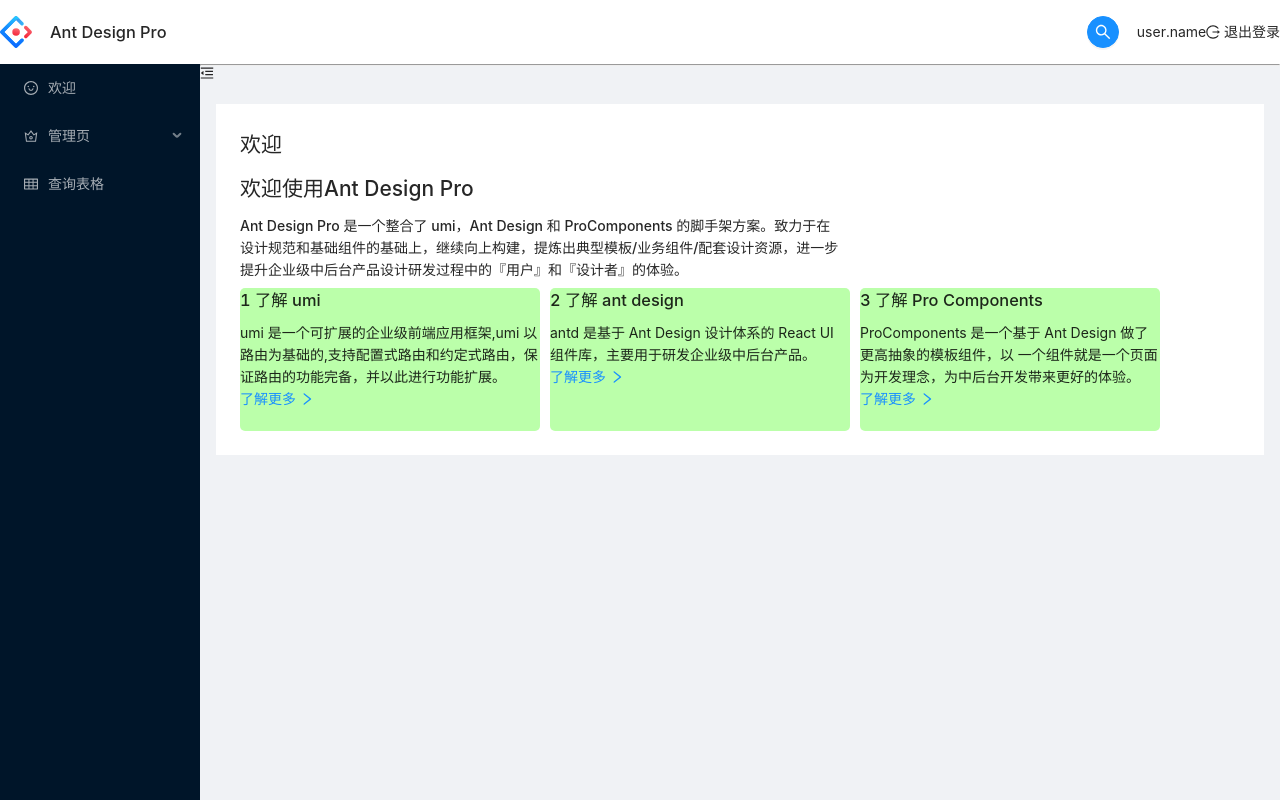
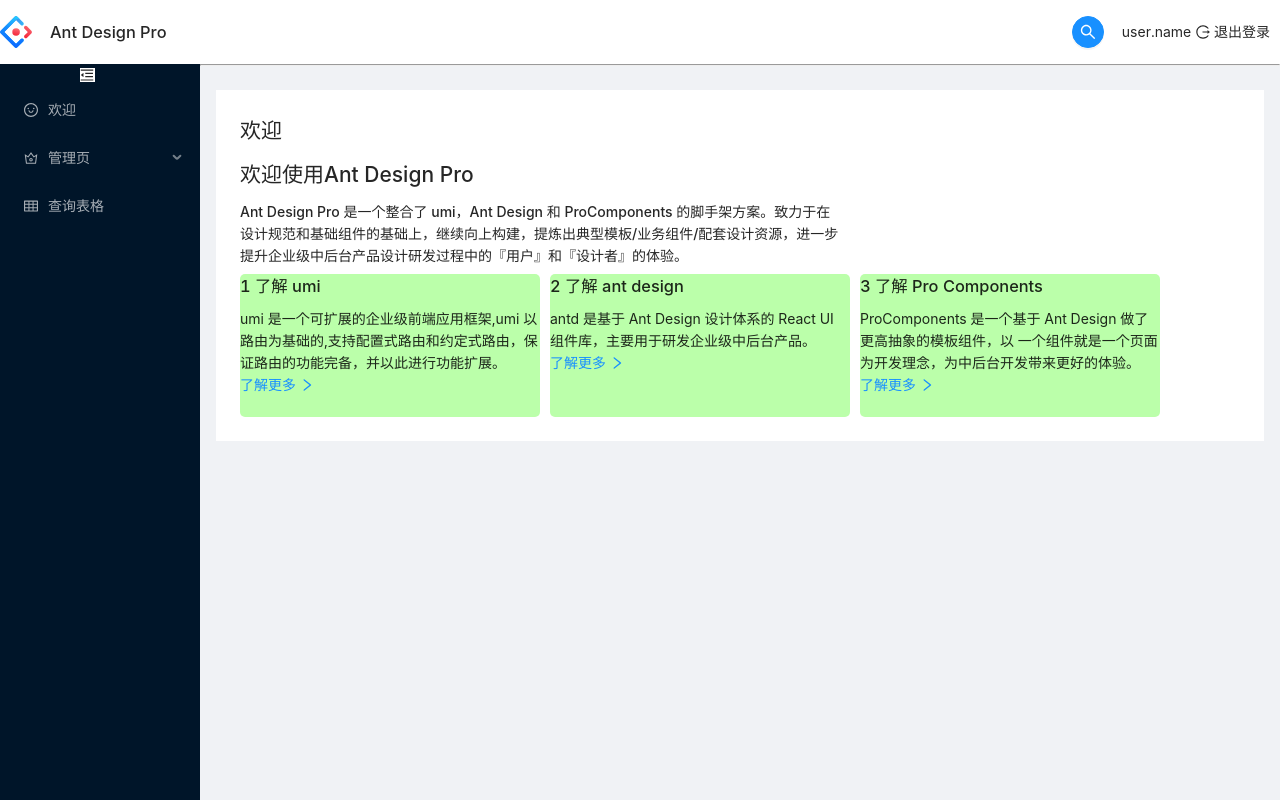
Before and after one commit to xihoqia/react-second-demo, a React (Create React App) app: page /layout/welcome in a window 1280 px wide. Built offline with nearby package versions, Linux system fonts and the light colour scheme.

Commit message:
feat 导航栏2

```diff
--- /dev/null
+++ b/src/components/Left/index.jsx
@@ -0,0 +1,61 @@
+import React,{useState} from 'react'
+import { MenuFoldOutlined,MenuUnfoldOutlined,TableOutlined,SmileOutlined,CrownOutlined,} from "@ant-design/icons";
+
+import {Layout,Menu} from "antd";
+import { useNavigate,} from "react-router-dom";
+
+const {Sider } = Layout;
+
+export default function LeftMenu() {
+    const [collapsed, setCollapsed] = useState(false);
+    const navigate = useNavigate();
+  return (
+    <Sider
+    trigger={null}
+    collapsible
+    collapsed={collapsed}
+    style={{ height: "100vh" }}
+  >
+    <div style={{ display: "flex", width: "200px" }}>
+      <div className="logo" />
+      <h1 className="logo-item">Ant Design Pro</h1>
+
+    </div>
+    {React.createElement(
+          collapsed ? MenuUnfoldOutlined : MenuFoldOutlined,
+          {
+            className: "trigger",
+            onClick: () => {
+                setCollapsed(!collapsed)},
+          }
+        )}
+    <Menu
+      theme="dark"
+      mode="inline"
+      defaultSelectedKeys={["1"]}
+      onClick={(e) => {
+        navigate(e.key);
+      }}
+      items={[
+        {
+          key: "welcome",
+          icon: <SmileOutlined />,
+          label: "欢迎",
+        },
+        {
+          key: "User",
+          icon: <CrownOutlined />,
+          label: "管理页",
+          children: [{ key: "admin", label: "二级管理页" }],
+        },
+        {
+          key: "list",
+          icon: <TableOutlined />,
+          label: "查询表格",
+        },
+      ]}
+    />
+
+  </Sider>
+  )
+}
--- a/src/pages/Layout/index.css
+++ b/src/pages/Layout/index.css
@@ -20,8 +20,9 @@
   background: #fff;
 }
 .trigger{
-  display:inline-block;
+  background-color: #fff;
   width: 15px;
+  margin-left: 80px;
 }
 .ant-layout {
   height: 100%;
@@ -51,3 +52,7 @@
 .user-logout{
   cursor: pointer;
 }
+.user-logout{
+  margin-left: 5px;
+  padding-right: 10px;
+}
--- a/src/pages/Layout/index.jsx
+++ b/src/pages/Layout/index.jsx
@@ -1,72 +1,29 @@
 import {
-  MenuFoldOutlined,
-  MenuUnfoldOutlined,
-  TableOutlined,
-  SmileOutlined,
-  CrownOutlined,
   SearchOutlined,
   LogoutOutlined,
 } from "@ant-design/icons";
-import { Layout, Menu, Button, Input, Popconfirm } from "antd";
+import { Layout, Button, Input, Popconfirm } from "antd";
 import React, { useState } from "react";
+import LeftMenu from "../../components/Left";
 import "./index.css";
-import { useNavigate, Outlet } from "react-router-dom";
+import { Outlet } from "react-router-dom";
 
-const { Header, Sider, Content } = Layout;
+const { Header, Content } = Layout;
 const App = () => {
-  const navigate = useNavigate();
-  const [collapsed, setCollapsed] = useState(false);
   const [btn, setBtn] = useState(true);
   return (
     <Layout>
-      <Sider
-        trigger={null}
-        collapsible
-        collapsed={collapsed}
-        style={{ height: "100vh" }}
-      >
-        <div style={{ display: "flex", width: "200px" }}>
-          <div className="logo" />
-          <h1 className="logo-item">Ant Design Pro</h1>
-        </div>
-        <Menu
-          theme="dark"
-          mode="inline"
-          defaultSelectedKeys={["1"]}
-          onClick={(e) => {
-            navigate(e.key);
-          }}
-          items={[
-            {
-              key: "welcome",
-              icon: <SmileOutlined />,
-              label: "欢迎",
-            },
-            {
-              key: "User",
-              icon: <CrownOutlined />,
-              label: "管理页",
-              children: [{ key: "admin", label: "二级管理页" }],
-            },
-            {
-              key: "list",
-              icon: <TableOutlined />,
-              label: "查询表格",
-            },
-          ]}
-        />
-      </Sider>
+      <LeftMenu/>
+
       <Layout className="site-layout">
         <Header className="site-layout-background" style={{ padding: 0 }}>
           <div className="header-wrap">
-
-              <div style={{ width: "200px", height: "64px",lineHeight:'64px',}}
-               >
+            <div style={{ width: "200px", height: "64px", lineHeight: "64px" }}>
               {btn ? (
                 <Button
                   type="primary"
                   shape="circle"
-                  style={{marginLeft:'150px'}}
+                  style={{ marginLeft: "150px" }}
                   onClick={() => {
                     setBtn(!btn);
                   }}
@@ -77,13 +34,16 @@
                   <Button
                     type="primary"
                     shape="circle"
-                style={{marginRight:'5px'}}
+                    style={{ marginRight: "5px" }}
                     onClick={() => {
                       setBtn(!btn);
                     }}
                     icon={<SearchOutlined />}
                   />
-                <Input placeholder="站内搜索" style={{marginTop:'15px',width:'150px'}} />
+                  <Input
+                    placeholder="站内搜索"
+                    style={{ marginTop: "15px", width: "150px" }}
+                  />
                 </div>
               )}
             </div>
@@ -101,13 +61,7 @@
           </div>
         </Header>
         <hr />
-        {React.createElement(
-          collapsed ? MenuUnfoldOutlined : MenuFoldOutlined,
-          {
-            className: "trigger",
-            onClick: () => setCollapsed(!collapsed),
-          }
-        )}
+
         <Content
           className="site-layout-background"
           style={{
```
Also changed, not shown: src/components/Top/index.jsx (added, +7 -0 lines), 1 other file (tests, documents, lock files or other folders). Lines whose indentation alone changed are shown as unchanged.
